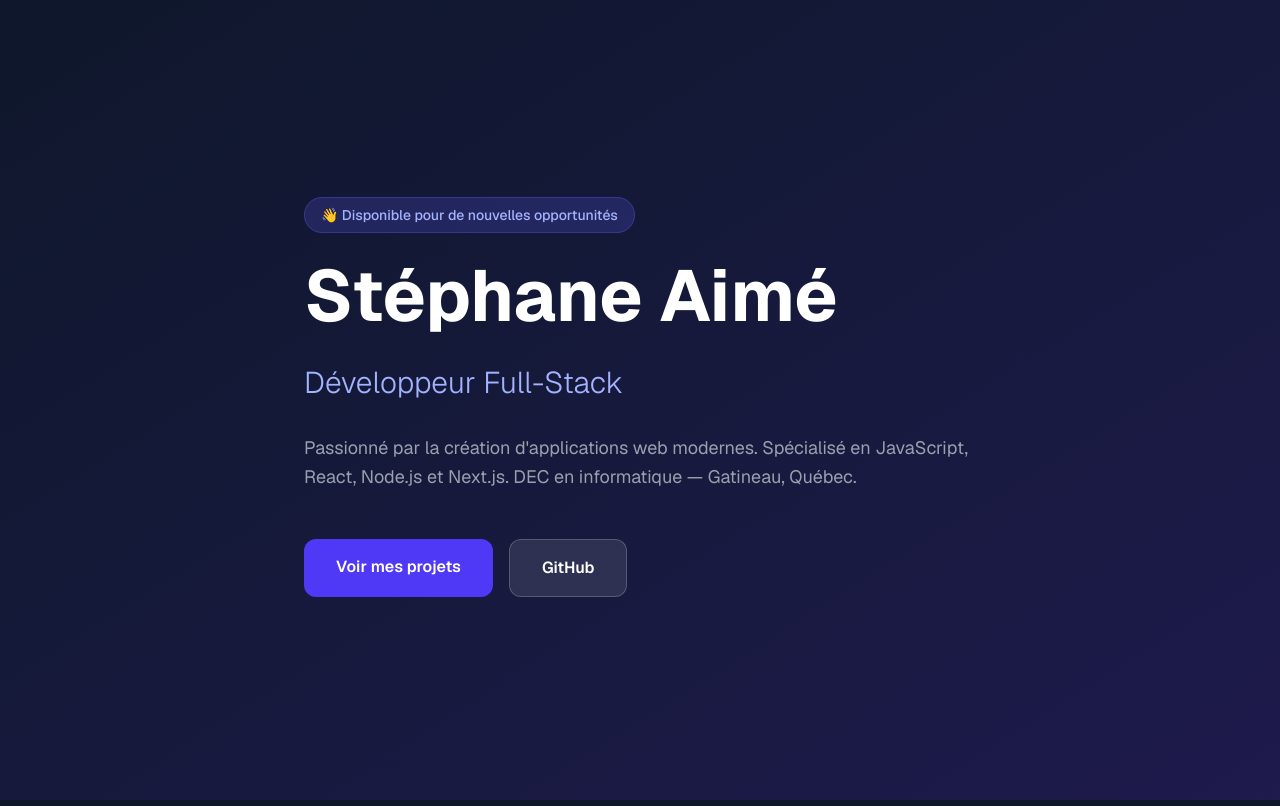
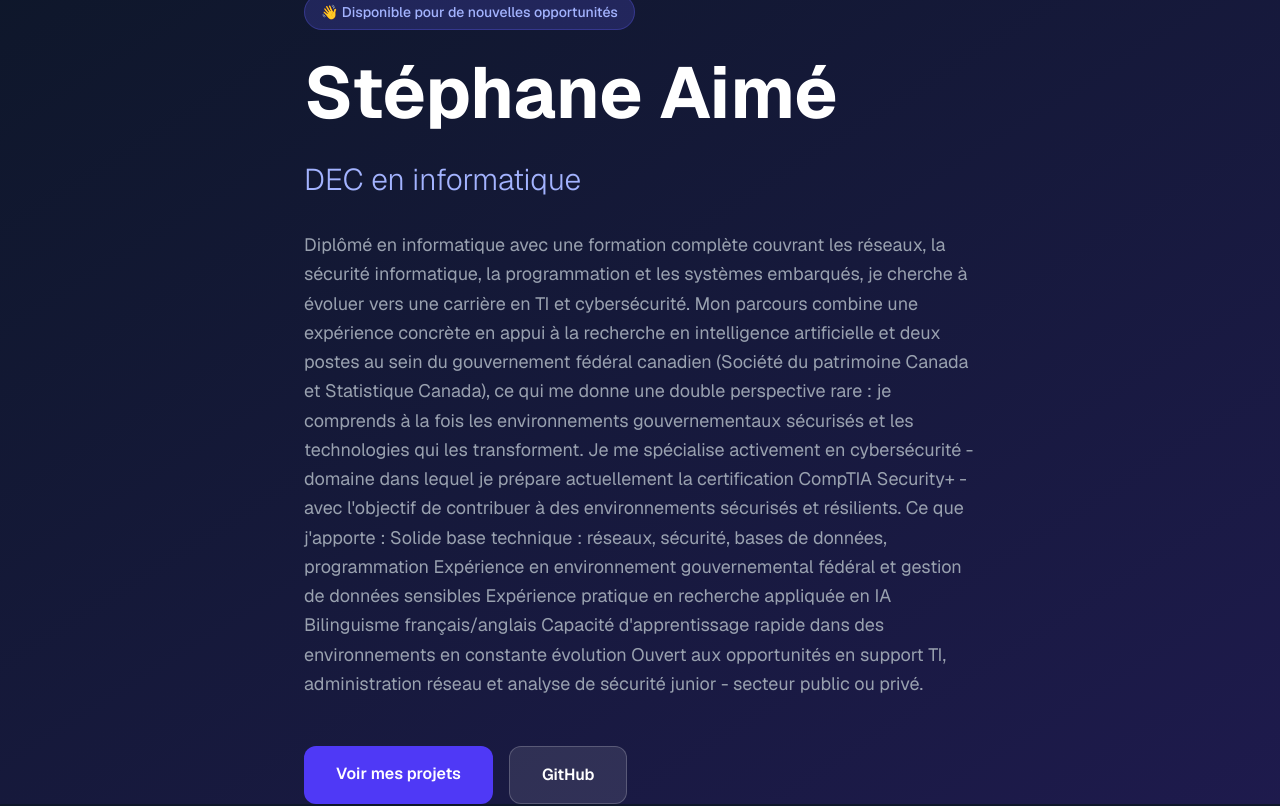
Before and after one commit to stephane-1234/portfolio, a Next.js app: page / in a window 1280 px wide. Shown: the top 806 px of the page. Built offline with nearby package versions, Linux system fonts and the light colour scheme.

Commit message:
update: nouvelle bio et titre dans la section Hero

```diff
--- a/app/components/Hero.jsx
+++ b/app/components/Hero.jsx
@@ -8,9 +8,23 @@ export default function Hero() {
           </span>
         </div>
         <h1 className="text-5xl md:text-7xl font-bold text-white mb-6 leading-tight">Stéphane Aimé</h1>
-        <h2 className="text-2xl md:text-3xl font-light text-indigo-300 mb-8">Développeur Full-Stack</h2>
+        <h2 className="text-2xl md:text-3xl font-light text-indigo-300 mb-8">DEC en informatique</h2>
         <p className="text-gray-400 text-lg max-w-2xl mb-12 leading-relaxed">
-          Passionné par la création d&apos;applications web modernes. Spécialisé en JavaScript, React, Node.js et Next.js. DEC en informatique — Gatineau, Québec.
+         Diplômé en informatique avec une formation complète couvrant les réseaux, la sécurité informatique, la programmation et les systèmes embarqués, je cherche à évoluer vers une carrière en TI et cybersécurité.
+
+Mon parcours combine une expérience concrète en appui à la recherche en intelligence artificielle et deux postes au sein du gouvernement fédéral canadien (Société du patrimoine Canada et Statistique Canada), ce qui me donne une double perspective rare : je comprends à la fois les environnements gouvernementaux sécurisés et les technologies qui les transforment.
+
+Je me spécialise activement en cybersécurité - domaine dans lequel je prépare actuellement la certification CompTIA Security+ - avec l'objectif de contribuer à des environnements sécurisés et résilients.
+
+Ce que j'apporte :
+
+Solide base technique : réseaux, sécurité, bases de données, programmation
+Expérience en environnement gouvernemental fédéral et gestion de données sensibles
+Expérience pratique en recherche appliquée en IA
+Bilinguisme français/anglais
+Capacité d'apprentissage rapide dans des environnements en constante évolution
+
+Ouvert aux opportunités en support TI, administration réseau et analyse de sécurité junior - secteur public ou privé.
         </p>
         <div className="flex flex-wrap gap-4">
           <a href="#projects" className="bg-indigo-600 text-white px-8 py-4 rounded-xl font-semibold hover:bg-indigo-500 transition-colors">
```
